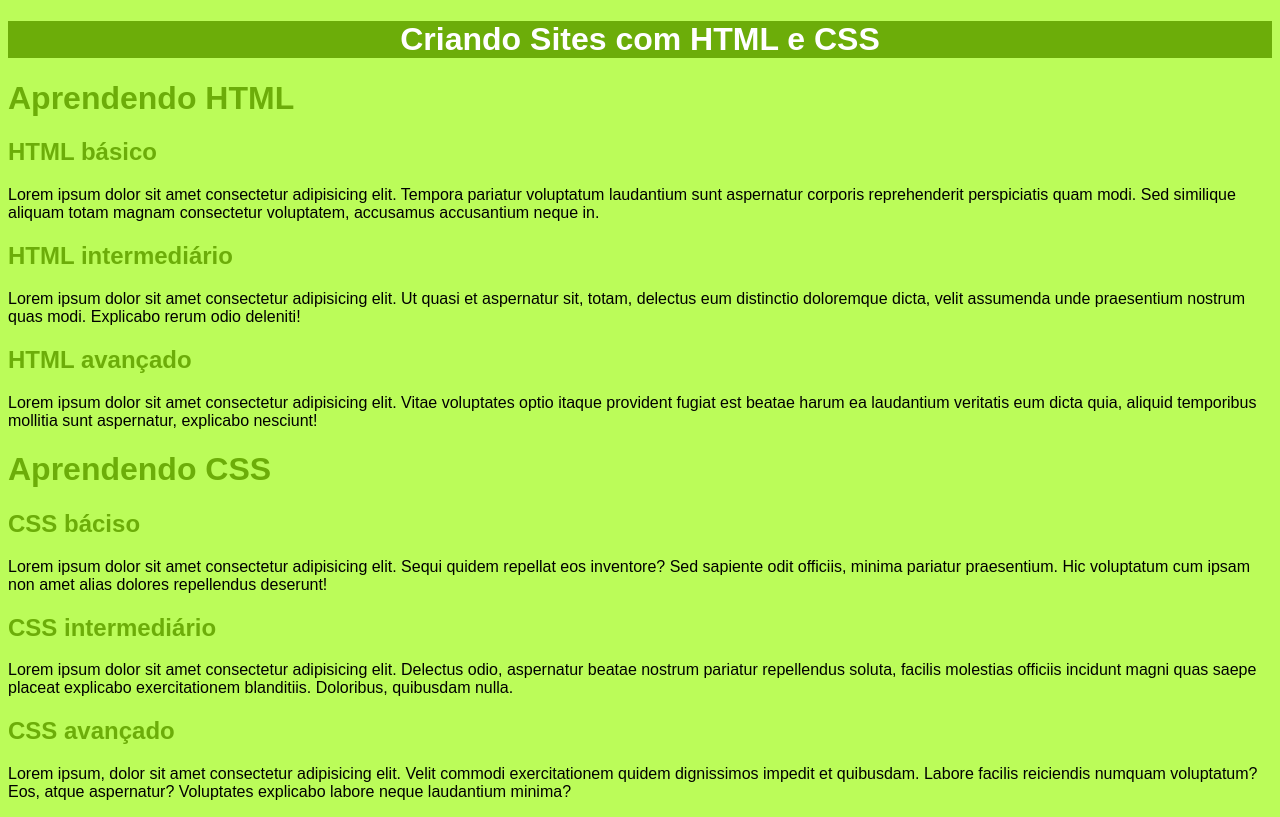
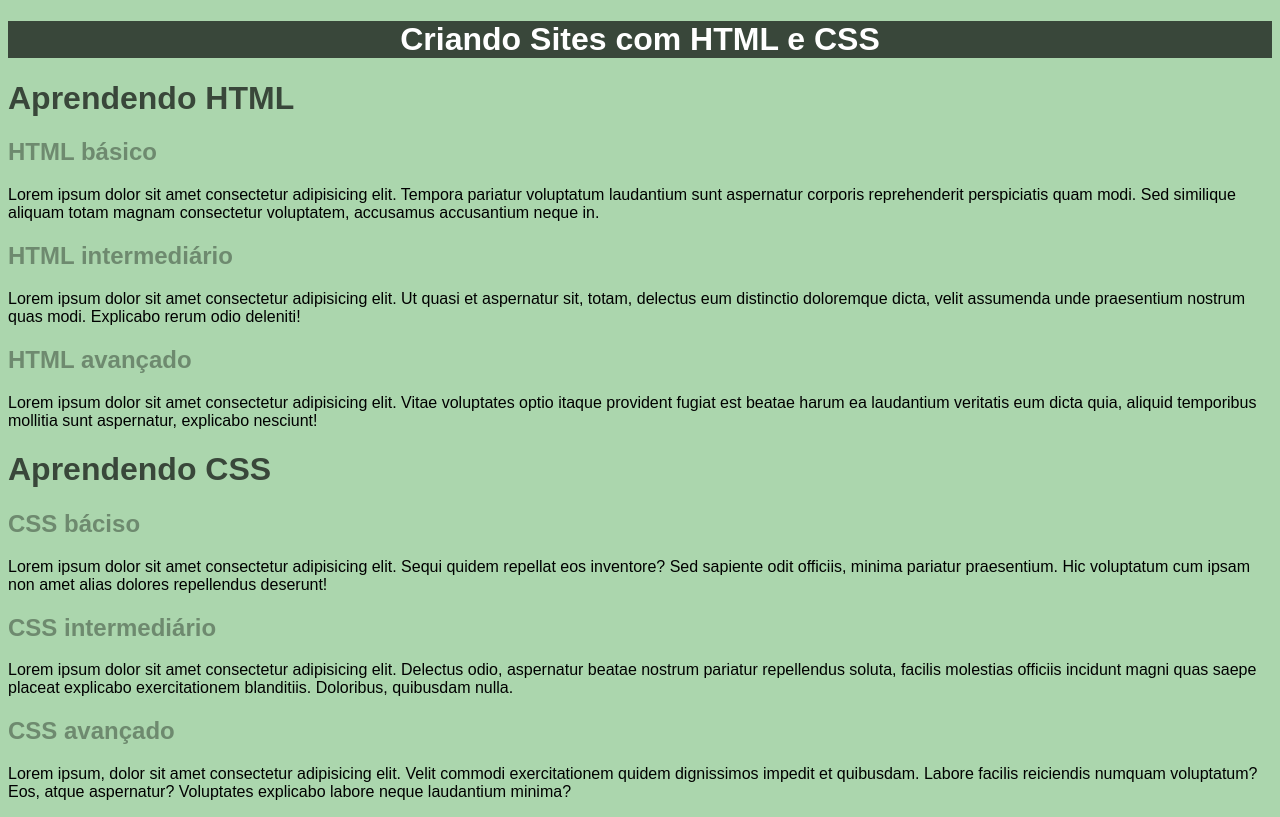
Before and after one commit to alan-matheus/HTML5-CSS3-2, a plain HTML site: page ex023/index.html in a window 1280 px wide. Drawn offline with Linux system fonts and the light colour scheme.

Commit message:
Alterei o ex023
Alteração no 023, cores com adobe colors

```diff
--- a/ex023/style.css
+++ b/ex023/style.css
@@ -1,16 +1,16 @@
 @charset "UTF-8";
 
 body{
-    background-color: rgb(187, 252, 89);
+    background-color: #ABD6AD;
     font-family: Arial, Helvetica, sans-serif;
 }
 
 h1#principal{
     text-align: center;
-    background-color: rgb(108, 173, 9);
+    background-color: #39473A;
     color: white;
 }
 
-h1{color: rgb(108, 173, 9);}
+h1{color: #39473A;}
 
-h2{color: rgb(108, 173, 9);}
+h2{color: #6E8A6F;}
```
